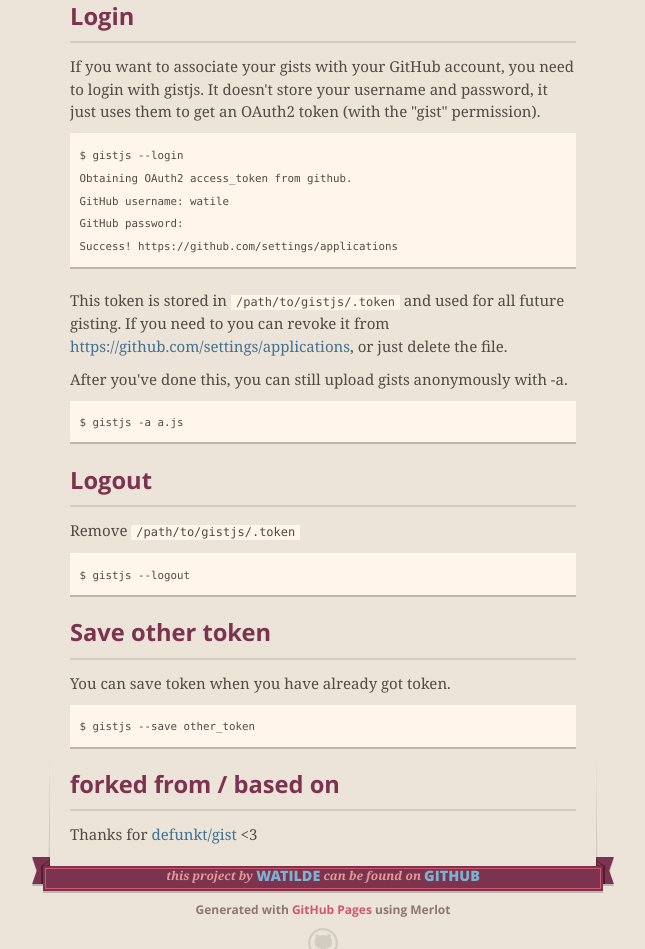
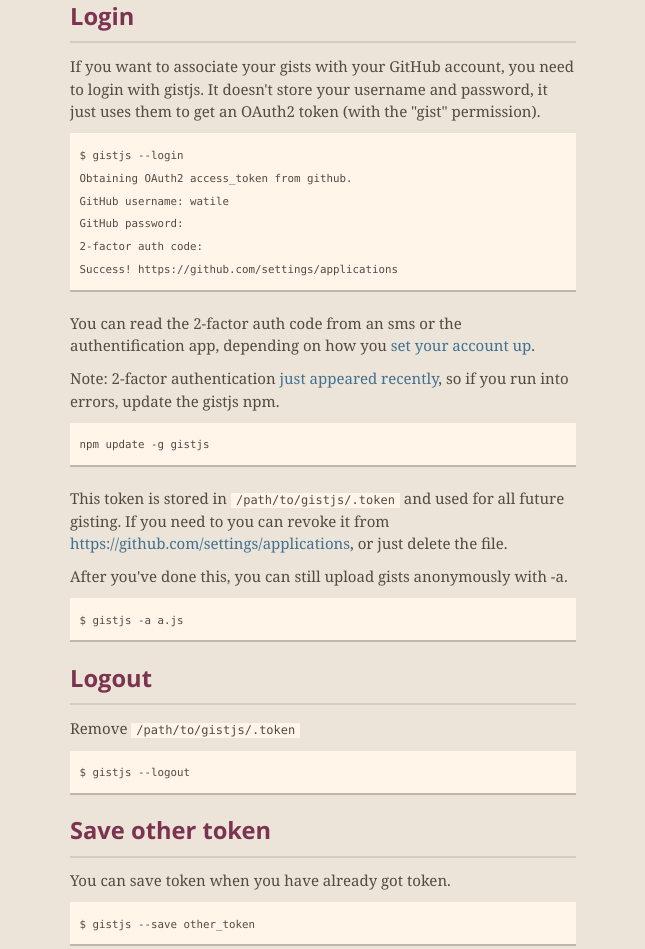
Before and after one commit to watilde/gistjs, a plain HTML site: page index.html in a window 1280 px wide. Shown: the part 949-1898 px from the top of the page, without its empty margins (317-962 px from the left). Drawn offline with nearby package versions, Linux system fonts and the light colour scheme.

```diff
--- a/index.html
+++ b/index.html
@@ -92,7 +92,15 @@
 Obtaining OAuth2 access_token from github.
 GitHub username: watile
 GitHub password:
+2-factor auth code:
 Success! https://github.com/settings/applications
+</code></pre>
+
+<p>You can read the 2-factor auth code from an sms or the authentification app, depending on how you <a href="https://github.com/settings/admin">set your account up</a>.</p>
+
+<p>Note: 2-factor authentication <a href="https://github.com/blog/1614-two-factor-authentication">just appeared recently</a>, so if you run into errors, update the gistjs npm.</p>
+
+<pre><code>npm update -g gistjs
 </code></pre>
 
 <p>This token is stored in <code>/path/to/gistjs/.token</code> and used for all future gisting. If you need to you can revoke it from <a href="https://github.com/settings/applications">https://github.com/settings/applications</a>, or just delete the file.</p>
```
Also changed, not shown: params.json (+1 -1 lines).
